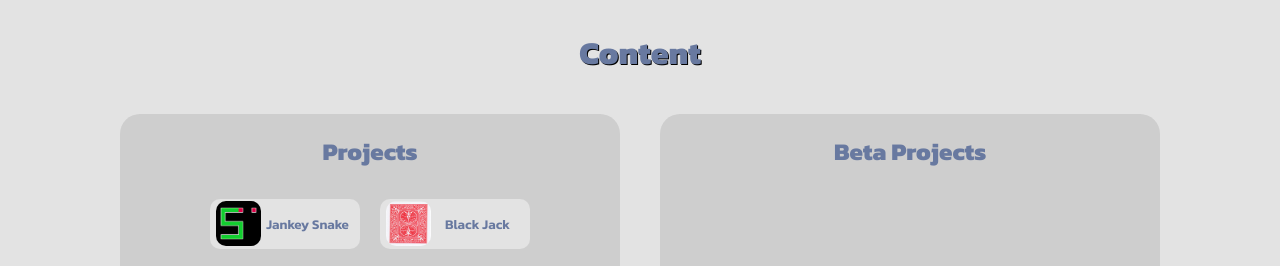
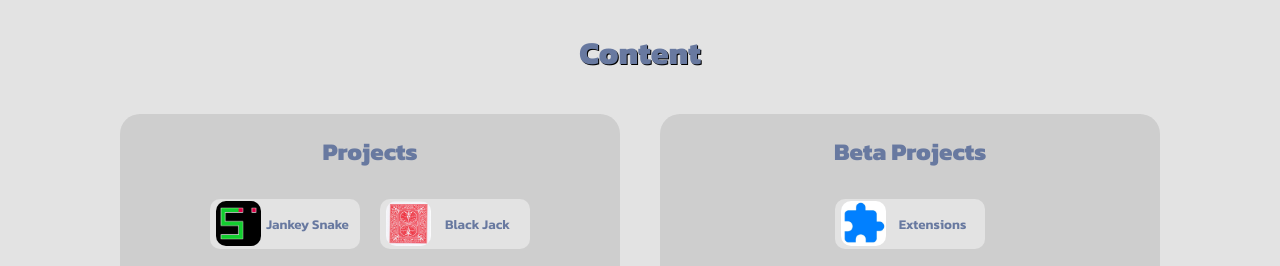
Before and after one commit to PotatoNick26/Content-Menu, a plain HTML site: page index.html in a window 1280 px wide. Shown: the top 266 px of the page. Drawn offline with Linux system fonts and the light colour scheme.

Commit message:
Prepared Beta project

```diff
--- a/index.css
+++ b/index.css
@@ -117,3 +117,21 @@ a:hover {
 #bja {
     margin: 0 auto;
 }
+
+#btne {
+    width: 150px;
+    height: 50px;
+    border-radius: 10px;
+    border: none;
+    background: #e3e3e3;
+    color: rgb(104, 121, 160);
+    font-weight: 600;
+    font-family: 'Kanit', sans-serif;
+    display: flex;
+    align-items: center;
+    margin: 10px;
+}
+
+#ea {
+    margin: 0 auto;
+}
--- a/index.html
+++ b/index.html
@@ -27,6 +27,9 @@
 
                     <div id="beta" class="box">
                         <h2>Beta Projects</h2>
+                        <div class="btn">
+                            <button id="btne" class="grow" onclick="window.open('https://silly-palmier-921e5f.netlify.app/','mywindow');"><img src="Images/e.png" class="btni"><span id="ea">Extensions</span></button>
+                        </div>
                     </div>
                 </div>
                 <div id="bottom" class="column">
```
Also changed, not shown: Images/e.png (added).
